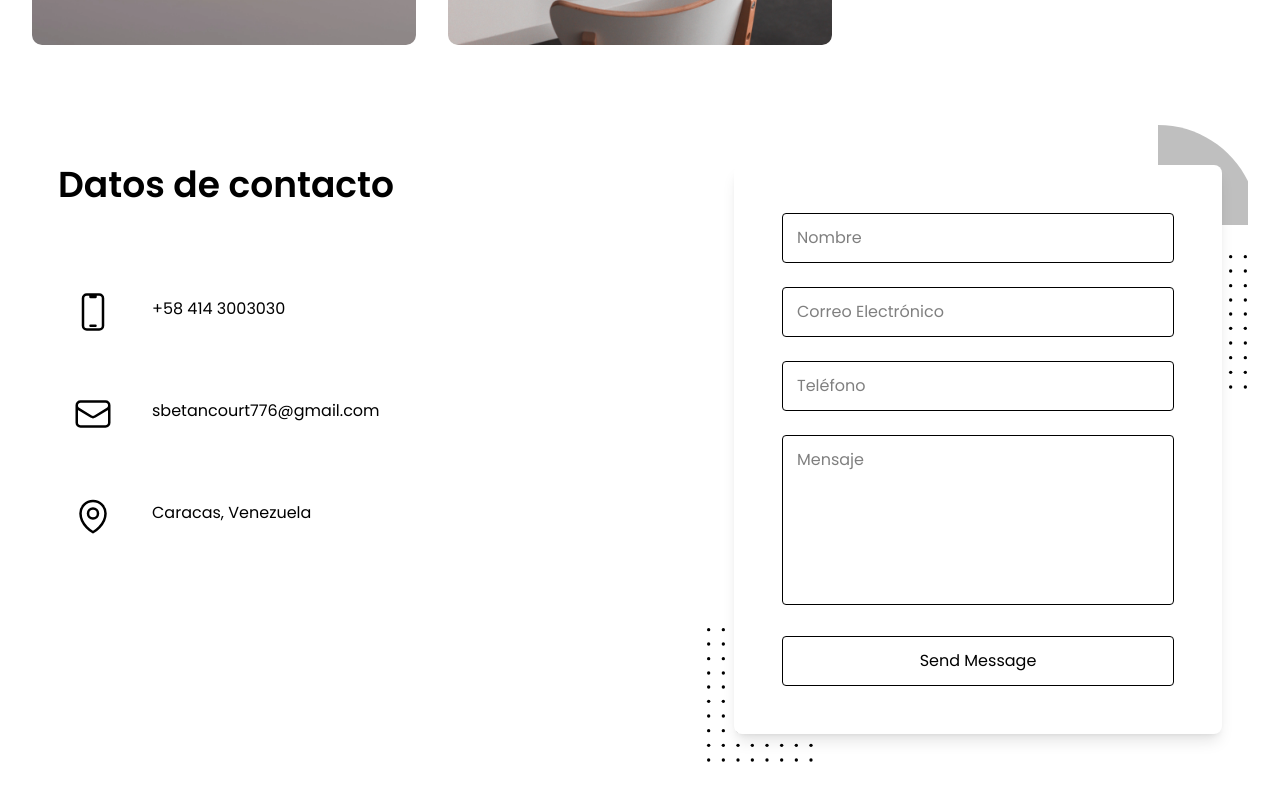
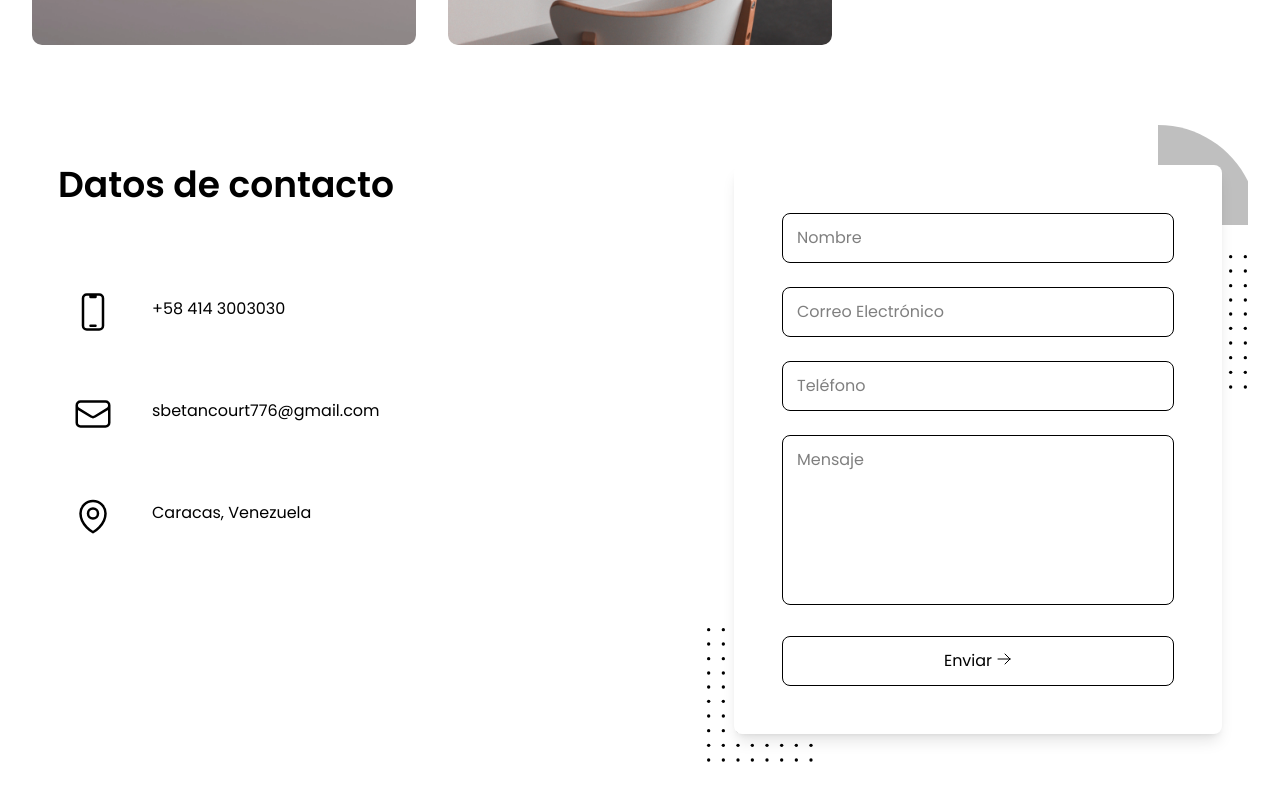
Before and after one commit to sergiobet/portafolio-nuevo, a React (Vite) app: page / in a window 1280 px wide. Shown: the part 1527-2327 px from the top of the page. Built offline with nearby package versions, Linux system fonts and the light colour scheme.

Commit message:
Se instala y configura la API de EmailJS para enviar correos desde el lado del cliente a través del formulario de contacto

```diff
--- a/package.json
+++ b/package.json
@@ -10,6 +10,7 @@
     "preview": "vite preview"
   },
   "dependencies": {
+    "@emailjs/browser": "^4.4.1",
     "@headlessui/react": "^2.2.4",
     "@heroicons/react": "^2.2.0",
     "@tailwindcss/vite": "^4.1.6",
--- a/src/components/ContactForm/ContactForm.tsx
+++ b/src/components/ContactForm/ContactForm.tsx
@@ -1,15 +1,98 @@
+import { useRef, useState } from "react";
+import emailjs from "@emailjs/browser";
 import {
   DevicePhoneMobileIcon,
   EnvelopeIcon,
   MapPinIcon,
+  ArrowRightIcon,
 } from "@heroicons/react/24/outline";
+
 function ContactForm() {
+  const form = useRef();
+  const sendEmail = (e) => {
+    e.preventDefault();
+
+    emailjs
+      .sendForm("service_jc7l3kp", "template_72e2xv8", form.current, {
+        publicKey: "qPgs3lVpIoz_k6CVe",
+      })
+      .then(
+        () => {
+          showAlert();
+          // Reset the form after successful submission
+          e.target.reset();
+        },
+        (error) => {
+          console.log("FAILED...", error.text);
+        }
+      );
+  };
+
+  const alert = document.getElementById(
+    "alert-send-message"
+  ) as HTMLElement | null;
+  // Función para cerrar la alerta de mensaje enviado en el formulario de contacto
+  const closeAlert = () => {
+    if (alert) {
+      alert.style.display = "none";
+    }
+  };
+  // Función para mostrar la alerta de mensaje enviado con éxito en el formulario de contacto
+  const showAlert = () => {
+    if (alert) {
+      alert.style.display = "flex";
+    }
+  };
+
   return (
     <section
       className="relative z-10 overflow-hidden py-20 lg:py-[120px]"
       id="contacto"
     >
       <div className="container mx-auto">
+        <div
+          id="alert-send-message"
+          className="flex items-center p-4 mb-4 text-green-800 rounded-lg bg-green-50 dark:bg-gray-800 dark:text-green-400 hidden"
+          role="alert"
+        >
+          <svg
+            className="shrink-0 w-4 h-4"
+            aria-hidden="true"
+            xmlns="http://www.w3.org/2000/svg"
+            fill="currentColor"
+            viewBox="0 0 20 20"
+          >
+            <path d="M10 .5a9.5 9.5 0 1 0 9.5 9.5A9.51 9.51 0 0 0 10 .5ZM9.5 4a1.5 1.5 0 1 1 0 3 1.5 1.5 0 0 1 0-3ZM12 15H8a1 1 0 0 1 0-2h1v-3H8a1 1 0 0 1 0-2h2a1 1 0 0 1 1 1v4h1a1 1 0 0 1 0 2Z" />
+          </svg>
+          <span className="sr-only">Info</span>
+          <div className="ms-3 text-sm font-medium">
+            Mensaje enviado correctamente.
+          </div>
+          <button
+            type="button"
+            className="ms-auto -mx-1.5 -my-1.5 bg-green-50 text-green-500 rounded-lg focus:ring-2 focus:ring-green-400 p-1.5 hover:bg-green-200 inline-flex items-center justify-center h-8 w-8 dark:bg-gray-800 dark:text-green-400 dark:hover:bg-gray-700"
+            data-dismiss-target="#alert-3"
+            aria-label="Close"
+            onClick={closeAlert}
+          >
+            <span className="sr-only">Close</span>
+            <svg
+              className="w-3 h-3"
+              aria-hidden="true"
+              xmlns="http://www.w3.org/2000/svg"
+              fill="none"
+              viewBox="0 0 14 14"
+            >
+              <path
+                stroke="currentColor"
+                stroke-linecap="round"
+                stroke-linejoin="round"
+                stroke-width="2"
+                d="m1 1 6 6m0 0 6 6M7 7l6-6M7 7l-6 6"
+              />
+            </svg>
+          </button>
+        </div>
         <div className="-mx-4 flex flex-wrap lg:justify-around">
           <div className="w-full px-4 lg:w-1/2 xl:w-6/12">
             <div className="mb-12 max-w-[570px] lg:mb-0 text-left">
@@ -62,41 +145,55 @@ function ContactForm() {
           </div>
           <div className="w-full px-4 lg:w-1/2 xl:w-5/12">
             <div className="relative rounded-lg p-8 shadow-lg sm:p-12 dark:bg-gray-900 bg-white">
-              <form>
+              <form ref={form} onSubmit={sendEmail} novalidate>
                 <div className="mb-6">
                   <input
                     type="text"
+                    name="user_name"
                     placeholder="Nombre"
-                    className="w-full rounded-sm border border-stroke px-[14px] py-3 text-base text-body-color outline-hidden focus:border-primary dark:border-dark-3 dark:bg-dark dark:text-dark-6"
+                    className="w-full rounded-lg border border-stroke px-[14px] py-3 text-base text-body-color outline-hidden focus:border-primary dark:border-dark-3 dark:bg-dark dark:text-dark-6invalid:[&:not(:placeholder-shown):not(:focus)]:border-red-500"
+                    required
+                  />
+                  <span className="mt-2 hidden text-sm text-red-500 peer-[&:not(:placeholder-shown):not(:focus):invalid]:block">
+                    Please enter a valid email address
+                  </span>
+                </div>
+                <div className="mb-6">
+                  <input
+                    type="email"
+                    name="user_email"
+                    placeholder="Correo Electrónico"
+                    className="w-full rounded-lg border border-stroke px-[14px] py-3 text-base text-body-color outline-hidden focus:border-primary dark:border-dark-3 dark:bg-dark dark:text-dark-6"
+                    required
                   />
                 </div>
                 <div className="mb-6">
                   <input
-                    type="email"
-                    placeholder="Correo Electrónico"
-                    className="w-full rounded-sm border border-stroke px-[14px] py-3 text-base text-body-color outline-hidden focus:border-primary dark:border-dark-3 dark:bg-dark dark:text-dark-6"
-                  />
-                </div>
-                <div className="mb-6">
-                  <input
-                    type="text"
+                    type="tel"
+                    name="user_phone"
                     placeholder="Teléfono"
-                    className="w-full rounded-sm border border-stroke px-[14px] py-3 text-base text-body-color outline-hidden focus:border-primary dark:border-dark-3 dark:bg-dark dark:text-dark-6"
+                    className="w-full rounded-lg border border-stroke px-[14px] py-3 text-base text-body-color outline-hidden focus:border-primary dark:border-dark-3 dark:bg-dark dark:text-dark-6"
+                    required
+                    pattern="[0-9]"
+                    title="No puede estar vacío, solo se aceptan números y debe tener el formato 58 4143003080"
                   />
                 </div>
                 <div className="mb-6">
                   <textarea
                     rows="6"
+                    name="message"
                     placeholder="Mensaje"
-                    className="w-full resize-none rounded-sm border border-stroke px-[14px] py-3 text-base text-body-color outline-hidden focus:border-primary dark:border-dark-3 dark:bg-dark dark:text-dark-6"
+                    className="w-full resize-none rounded-lg border border-stroke px-[14px] py-3 text-base text-body-color outline-hidden focus:border-primary dark:border-dark-3 dark:bg-dark dark:text-dark-6"
+                    required
                   ></textarea>
                 </div>
                 <div>
                   <button
                     type="submit"
-                    className="w-full rounded-sm border border-primary p-3 text-dark transition hover:bg-primary/90"
+                    className="w-full rounded-lg border border-primary p-3 text-dark transition hover:bg-primary/90 cursor-pointer hover:bg-gray-900 hover:text-white dark:border-primary dark:text-white dark:hover:bg-primary dark:hover:text-gray-900 dark:hover:bg-white inline-flex justify-center lineheight-6 group-invalid:pointer-events-none group-invalid:opacity-30"
                   >
-                    Send Message
+                    Enviar
+                    <ArrowRightIcon className="h-5 w-4 ml-1" />
                   </button>
                 </div>
               </form>
```
Also changed, not shown: 1 other file (tests, documents, lock files or other folders).
